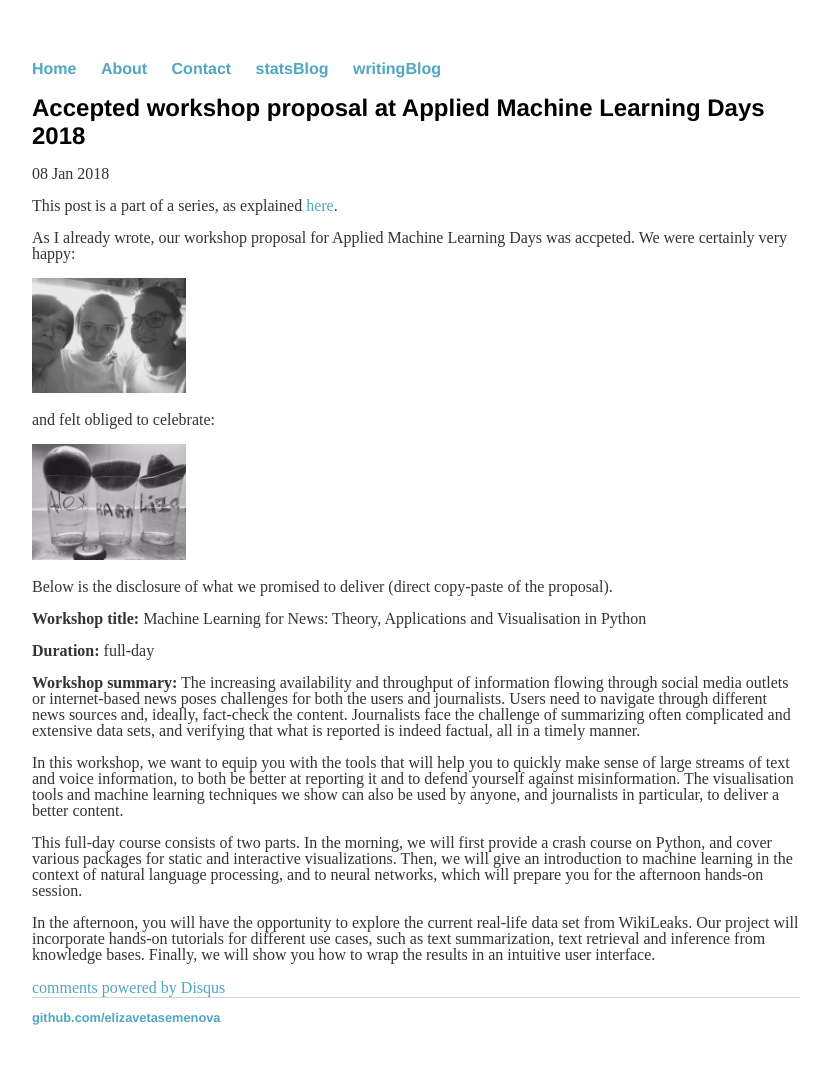
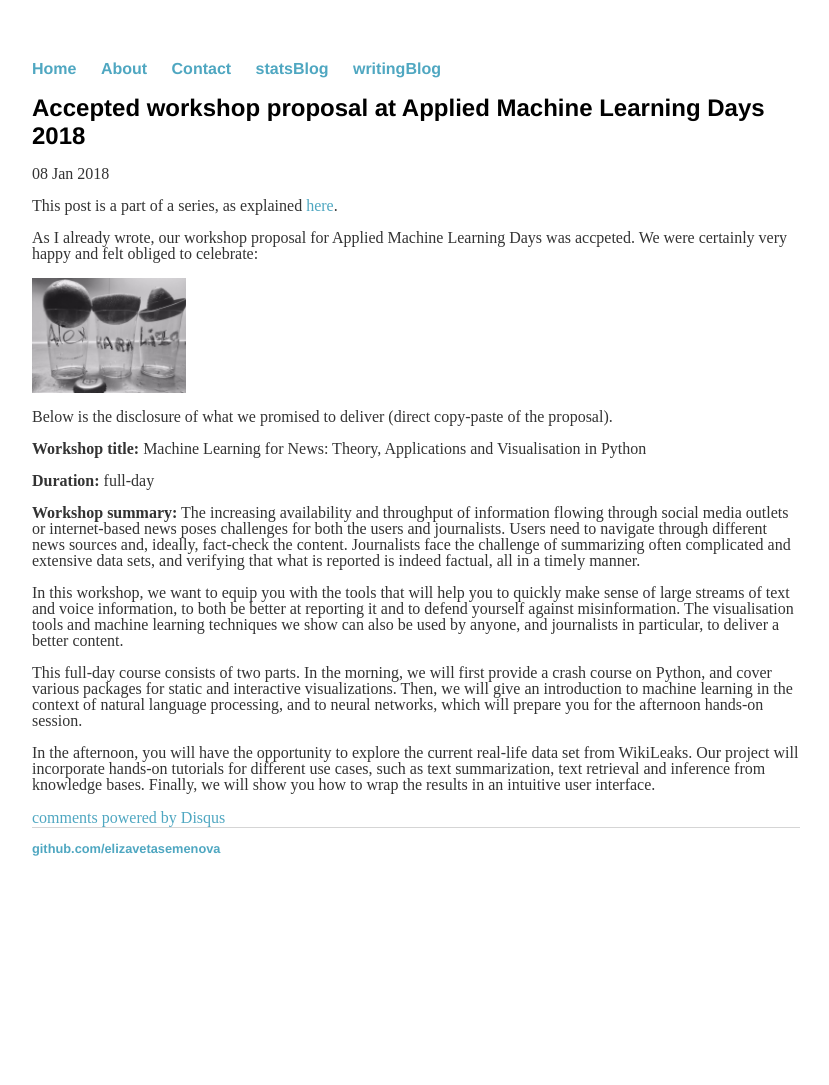
Before and after one commit to elizavetasemenova/elizavetasemenova.github.io, a Jekyll site: the page built from _posts/2018-01-08-AMLD2018-workshop-proposal.md, in a window 1280 px wide. Shown: the whole page, without its empty margins (224-1053 px from the left). Built offline with Jekyll 4.4.1, drawn with Linux system fonts in a browser that asks for light colours; comment, search, counter and statistics services are not loaded; after the commit the page ends 916 px from its top, so only the background shows below that.

Commit message:
Update 2018-01-08-AMLD2018-workshop-proposal.md

```diff
--- a/_posts/2018-01-08-AMLD2018-workshop-proposal.md
+++ b/_posts/2018-01-08-AMLD2018-workshop-proposal.md
@@ -7,13 +7,9 @@ comments: true
 
 This post is a part of a series, as explained [here](https://elizavetasemenova.github.io/blog/2018/01/07/Teaching-a-workshop-on-DL-for-NLP).
 
-As I already wrote, our workshop proposal for Applied Machine Learning Days was accpeted. We were certainly very happy:
+As I already wrote, our workshop proposal for Applied Machine Learning Days was accpeted. We were certainly very happy and felt obliged to celebrate:
 <p>
-<img src="/images/AlexMariaLiza.jpg" width="20%">
-</p>
-and felt obliged to celebrate:
-<p>
-<img src="/images/Tequila.jpg" width="20%">
+<img src="/images/Tequila.jpg" width="20%" align="middle">
 </p>
 Below is the disclosure of what we promised to deliver (direct copy-paste of the proposal).
 
```
